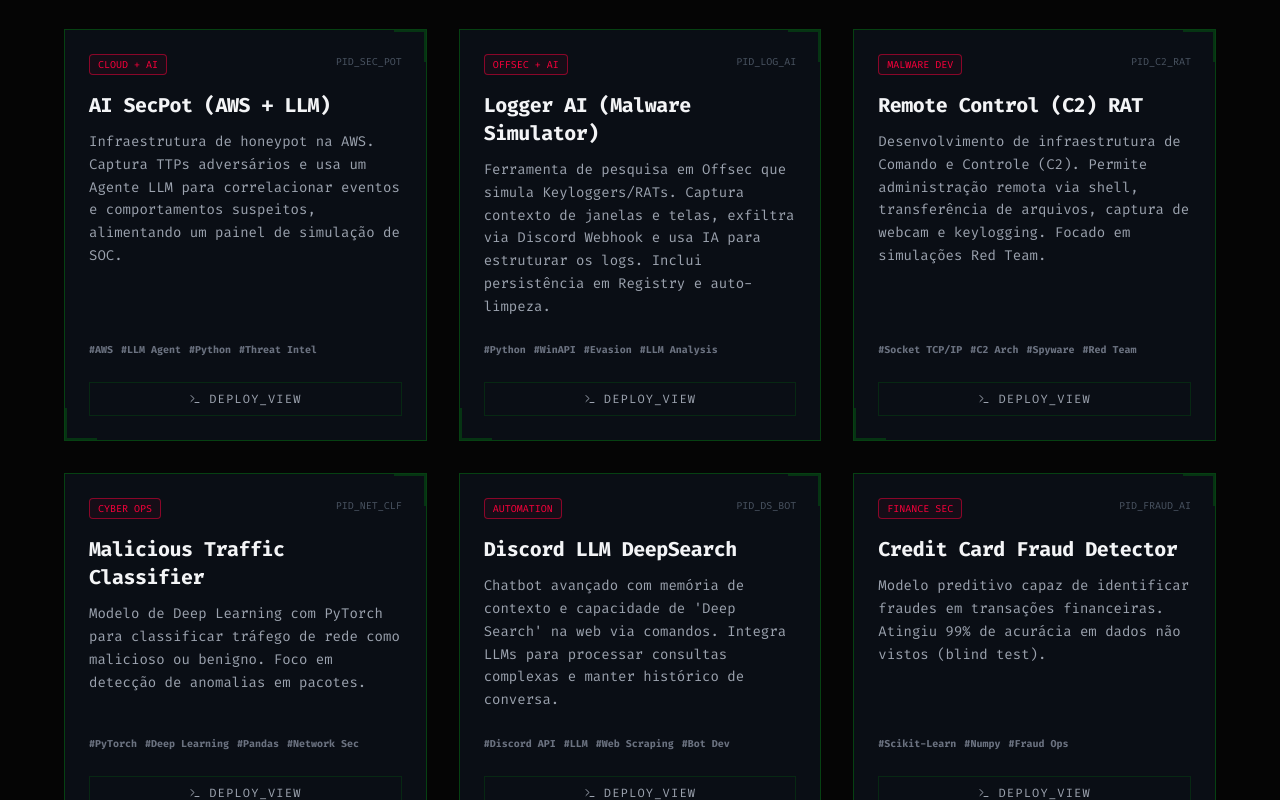
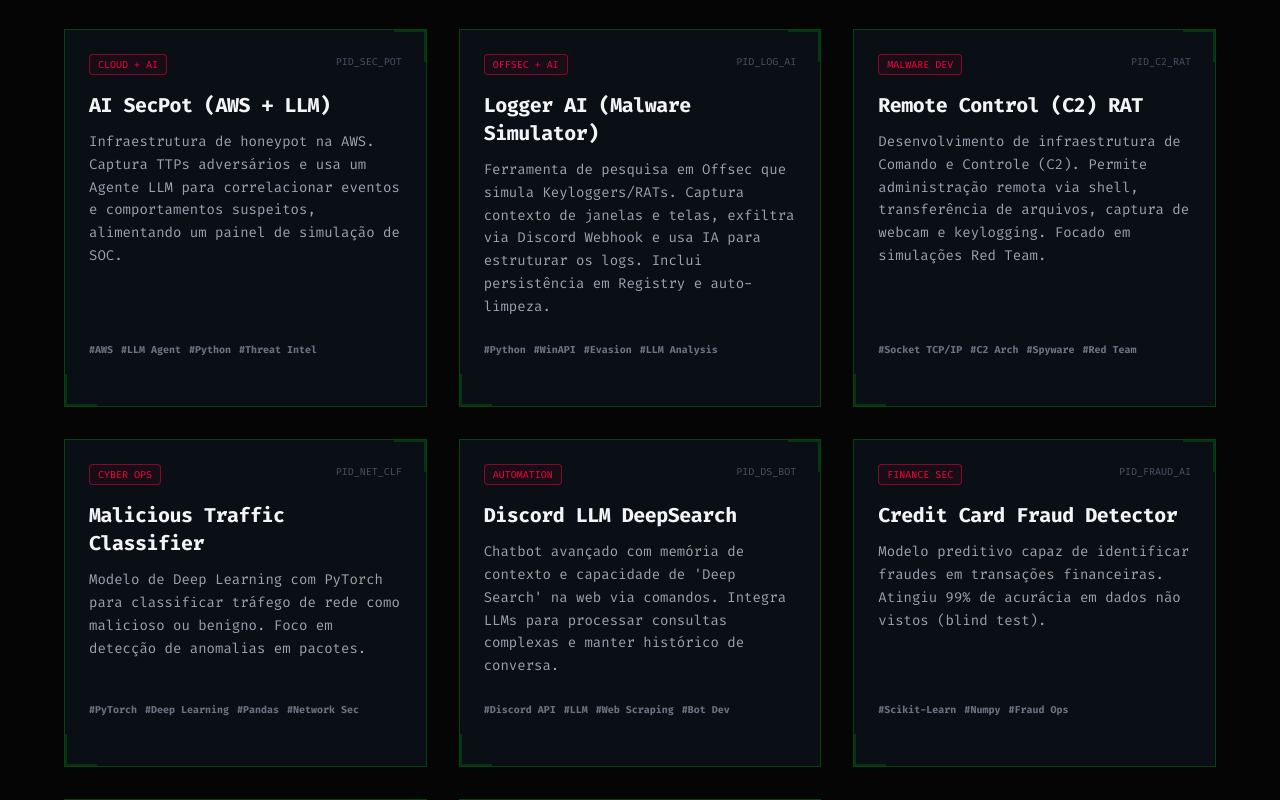
Before and after one commit to Makonmm/portfolio, a React (Vite) app: page / in a window 1280 px wide. Shown: the part 2000-2800 px from the top of the page. Built offline with nearby package versions, Linux system fonts and the light colour scheme.

Commit message:
fix: button

```diff
--- a/src/App.jsx
+++ b/src/App.jsx
@@ -282,9 +282,9 @@
           <span key={tag} className="text-[10px] text-gray-500 before:content-['#'] group-hover:text-cyber-primary transition-colors">{tag}</span>
         ))}
       </div>
-       <button className={`mt-auto w-full py-2 border border-cyber-secondary/20 text-xs text-gray-400 hover:bg-cyber-accent hover:text-white hover:border-transparent transition-all uppercase tracking-widest flex justify-center items-center gap-2 ${!isGuiMode && 'group-hover:animate-pulse'}`}>
+       {/* <button className={`mt-auto w-full py-2 border border-cyber-secondary/20 text-xs text-gray-400 hover:bg-cyber-accent hover:text-white hover:border-transparent transition-all uppercase tracking-widest flex justify-center items-center gap-2 ${!isGuiMode && 'group-hover:animate-pulse'}`}>
           <FiTerminal /> Deploy_View
-       </button>
+       </button> */}
     </motion.div>
 );
 
```
